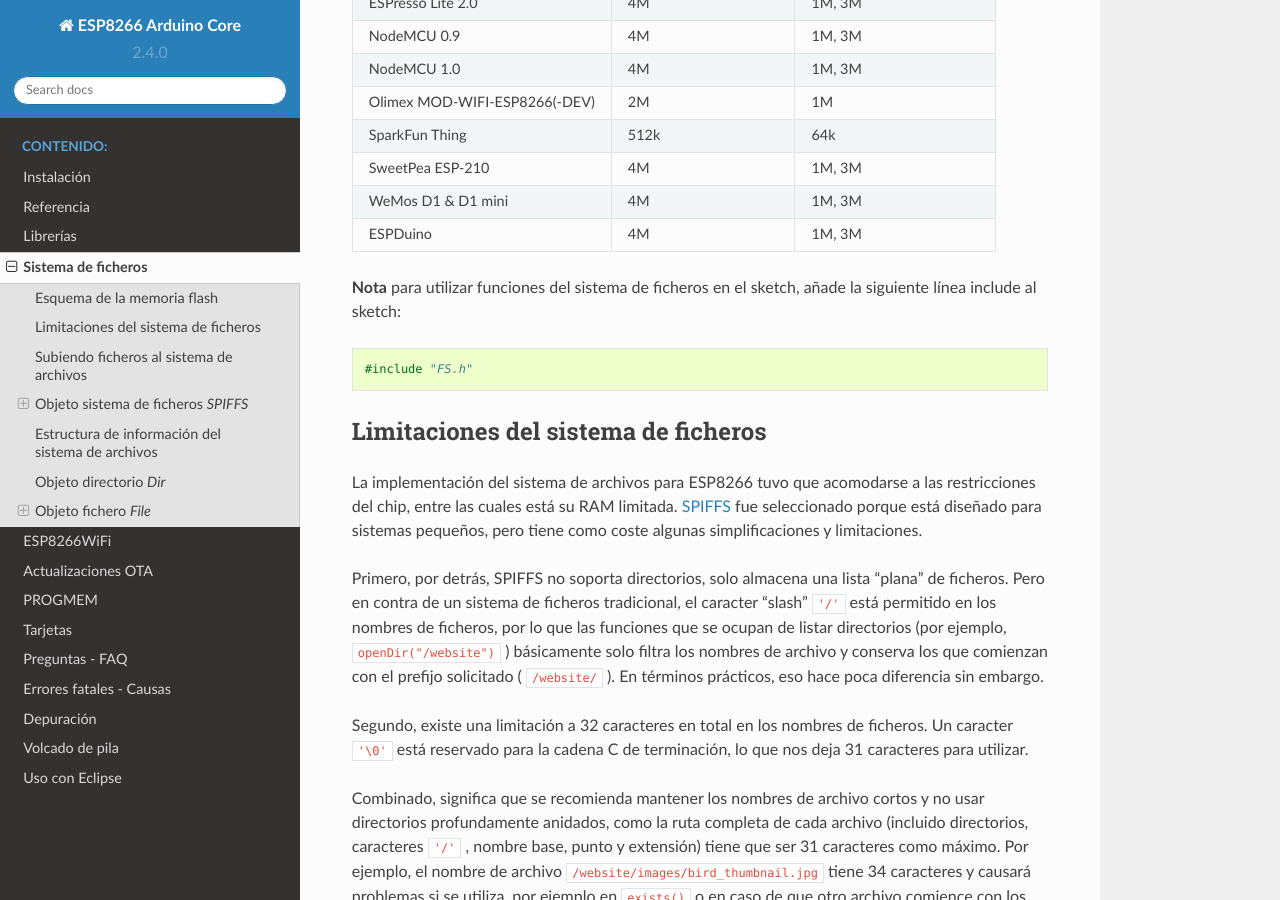
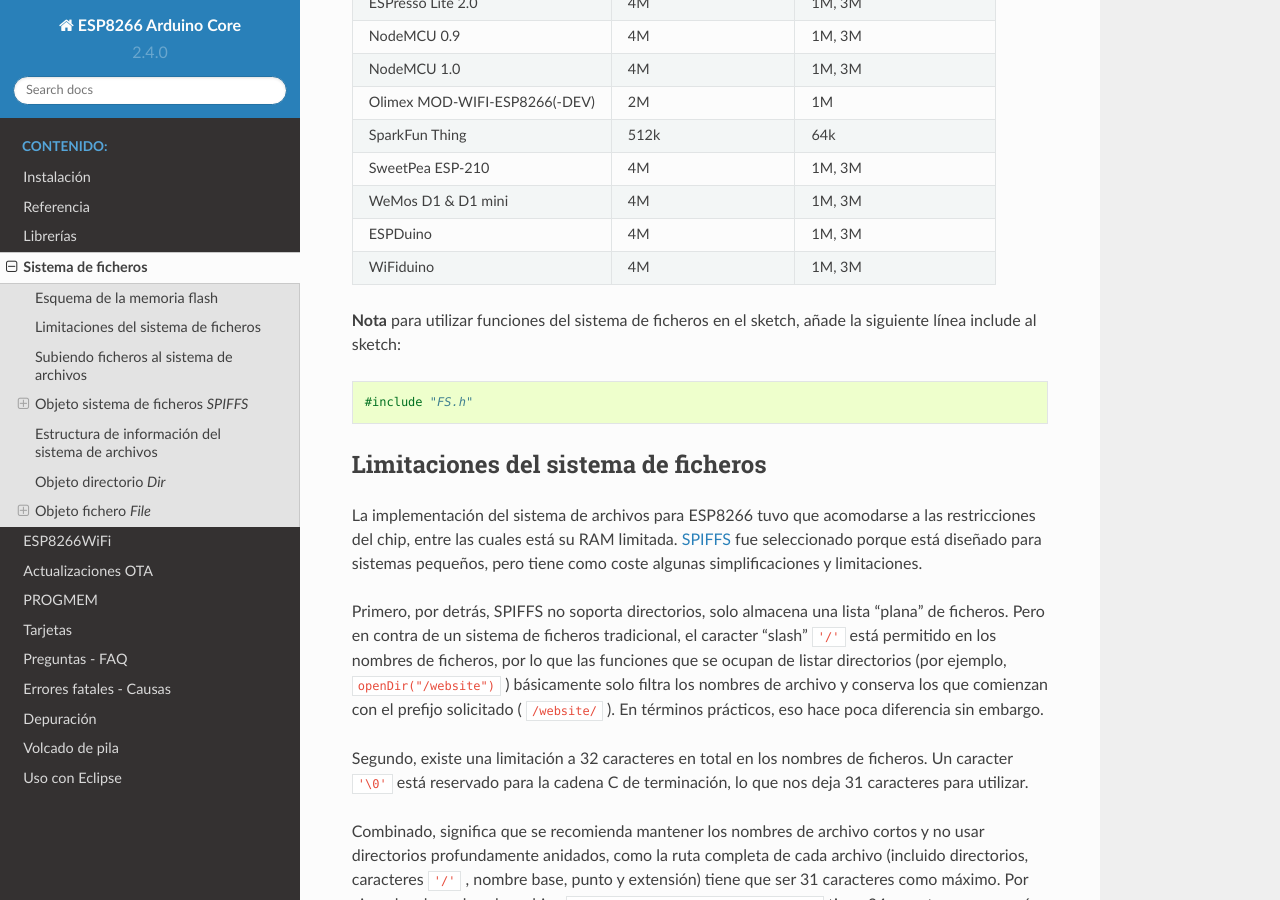
Before and after one commit to lrmoreno007/ESP8266-Arduino-Spanish, a Sphinx documentation site: the page built from doc/filesystem.rst, in a window 1280 px wide and 900 px high, scrolled down 800 px. Built offline with Sphinx 7.4.7 and the Read the Docs theme 2.0.0, drawn with Linux system fonts in a browser that asks for light colours.

Commit message:
add board WiFiduino

```diff
--- a/doc/filesystem.rst
+++ b/doc/filesystem.rst
@@ -48,6 +48,8 @@
 | WeMos D1 & D1 mini              | 4M                       | 1M, 3M                    |
 +---------------------------------+--------------------------+---------------------------+
 | ESPDuino                        | 4M                       | 1M, 3M                    |
++---------------------------------+--------------------------+---------------------------+
+| WiFiduino                       | 4M                       | 1M, 3M                    |
 +---------------------------------+--------------------------+---------------------------+
 
 **Nota** para utilizar funciones del sistema de ficheros en el sketch, añade la siguiente línea include al sketch:
```
